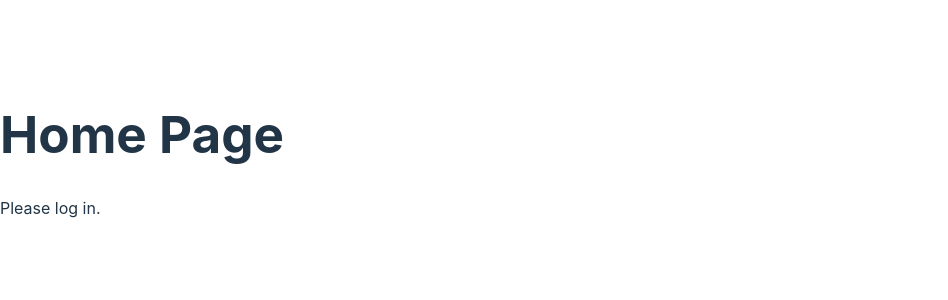
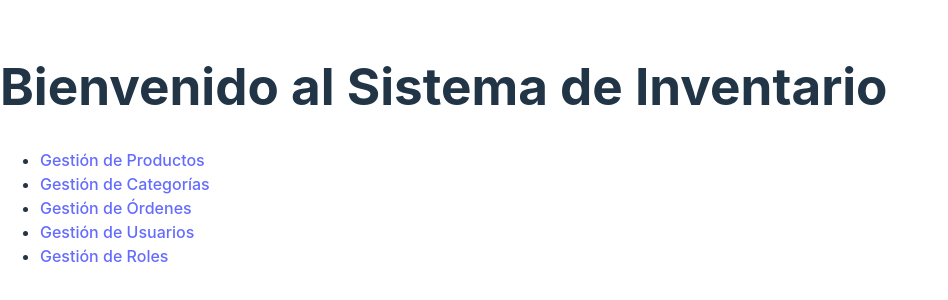
Before and after one commit to kevinjvb27/InventorySystemFrontEnd, a React (Vite) app: page / in a window 1280 px wide. Shown: the part 246-546 px from the top of the page, without its empty margins (0-948 px from the left). Built offline with nearby package versions, Linux system fonts and the light colour scheme.

Commit message:
feat: add navigation

```diff
--- a/src/App.tsx
+++ b/src/App.tsx
@@ -2,6 +2,11 @@ import { BrowserRouter as Router, Route, Routes } from 'react-router-dom';
 import { AuthProvider } from './context/AuthContext';
 import LoginPage from './pages/LoginPage';
 import HomePage from './pages/HomePage';
+import ProductsPage from './pages/ProductsPage';
+import CategoriesPage from './pages/CategoriesPage';
+import OrdersPage from './pages/OrdersPage';
+import UsersPage from './pages/UsersPage';
+import RolesPage from './pages/RolesPage';
 
 const App = () => {
   return (
@@ -10,6 +15,11 @@ const App = () => {
         <Routes>
           <Route path="/" element={<HomePage />} />
           <Route path="/login" element={<LoginPage />} />
+          <Route path="/products" element={<ProductsPage />} />
+          <Route path="/categories" element={<CategoriesPage />} />
+          <Route path="/orders" element={<OrdersPage />} />
+          <Route path="/users" element={<UsersPage />} />
+          <Route path="/roles" element={<RolesPage />} />
         </Routes>
       </Router>
     </AuthProvider>
--- /dev/null
+++ b/src/pages/CategoriesPage.tsx
@@ -0,0 +1,12 @@
+import React from 'react';
+
+const CategoriesPage = () => {
+  return (
+    <div>
+      <h1>Gestión de Categorias</h1>
+      {/* Aquí irá la lógica para listar, crear, editar y eliminar productos */}
+    </div>
+  );
+};
+
+export default CategoriesPage;
--- a/src/pages/HomePage.tsx
+++ b/src/pages/HomePage.tsx
@@ -1,12 +1,21 @@
 import { useAuthContext } from '../context/AuthContext';
+import { Link } from 'react-router-dom';
 
 const HomePage = () => {
   const { user } = useAuthContext();
 
   return (
     <div>
-      <h1>Home Page</h1>
-      {user ? <p>Welcome, {user}!</p> : <p>Please log in.</p>}
+      <h1>Bienvenido al Sistema de Inventario</h1>
+      <nav>
+        <ul>
+          <li><Link to="/products">Gestión de Productos</Link></li>
+          <li><Link to="/categories">Gestión de Categorías</Link></li>
+          <li><Link to="/orders">Gestión de Órdenes</Link></li>
+          <li><Link to="/users">Gestión de Usuarios</Link></li>
+          <li><Link to="/roles">Gestión de Roles</Link></li>
+        </ul>
+      </nav>
     </div>
   );
 };
--- /dev/null
+++ b/src/pages/OrdersPage.tsx
@@ -0,0 +1,12 @@
+import React from 'react';
+
+const OrdersPage = () => {
+  return (
+    <div>
+      <h1>Gestión de Ordenes</h1>
+      {/* Aquí irá la lógica para listar, crear, editar y eliminar productos */}
+    </div>
+  );
+};
+
+export default OrdersPage;
--- /dev/null
+++ b/src/pages/ProductsPage.tsx
@@ -0,0 +1,12 @@
+import React from 'react';
+
+const ProductsPage = () => {
+  return (
+    <div>
+      <h1>Gestión de Productos</h1>
+      {/* Aquí irá la lógica para listar, crear, editar y eliminar productos */}
+    </div>
+  );
+};
+
+export default ProductsPage;
--- /dev/null
+++ b/src/pages/RolesPage.tsx
@@ -0,0 +1,12 @@
+import React from 'react';
+
+const RolesPage = () => {
+  return (
+    <div>
+      <h1>Gestión de Roles</h1>
+      {/* Aquí irá la lógica para listar, crear, editar y eliminar productos */}
+    </div>
+  );
+};
+
+export default RolesPage;
--- /dev/null
+++ b/src/pages/UsersPage.tsx
@@ -0,0 +1,12 @@
+import React from 'react';
+
+const UsersPage = () => {
+  return (
+    <div>
+      <h1>Gestión de Usuarios</h1>
+      {/* Aquí irá la lógica para listar, crear, editar y eliminar productos */}
+    </div>
+  );
+};
+
+export default UsersPage;
```
